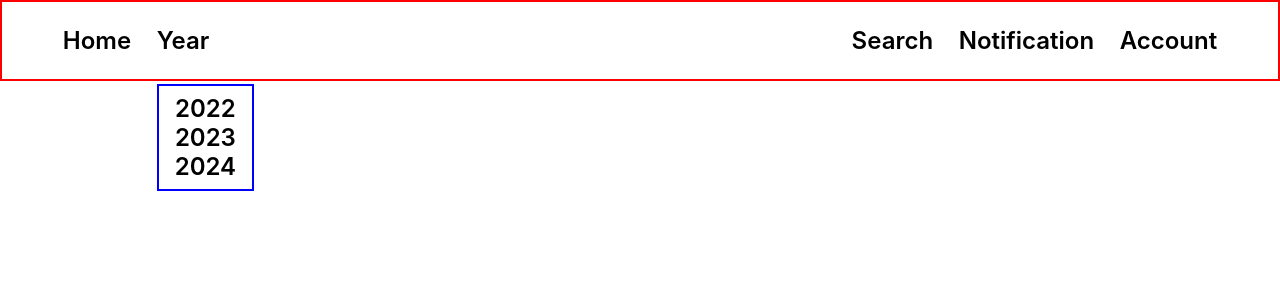
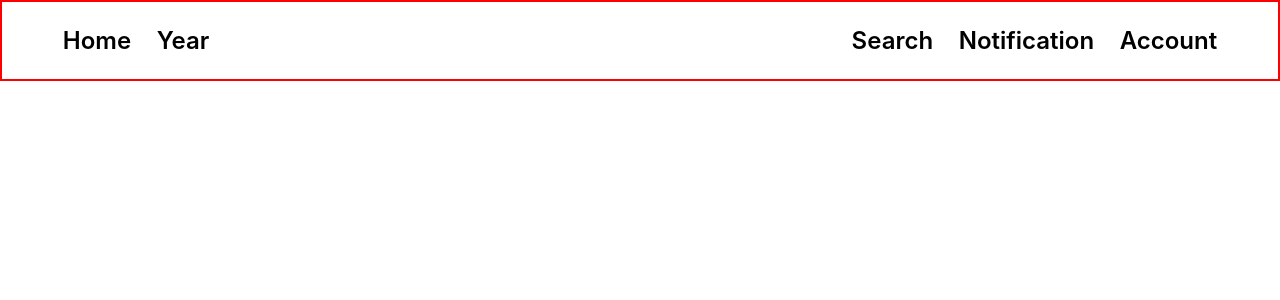
Before and after one commit to Pho-ever/upComing, a Next.js app: page /Home in a window 1280 px wide. Shown: the top 300 px of the page. Built offline with nearby package versions, Linux system fonts and the light colour scheme.

Commit message:
Home page navbar

```diff
--- a/components/_App/navbarTwo.js
+++ b/components/_App/navbarTwo.jsx
@@ -1,13 +1,12 @@
 import Link from 'next/link'
-// import { useState } from "react"
+import { useState } from "react"
 
 
-// const HandleDropdown = () => {
-//     setYearDropdown = (!yearDropdown)
-// }
 
-// const [yearDropdown, setYearDropdown] = useState(false)
 const NavbarTwo = () => {
+
+    const [isDropdown, setIsDropdown] = useState(false);
+
     return (
         <>
             <div className="navbar-two">
@@ -20,18 +19,10 @@ const NavbarTwo = () => {
                             </Link>
                         </li>
                         <li>
-                            Year
-                            <div className="navbar-two-years">
-                                <Link href="#">
-                                    <a>2022</a>
-                                </Link>
-                                <Link href="#">
-                                    <a>2023</a>
-                                </Link>
-                                <Link href="#">
-                                    <a>2024</a>
-                                </Link>
-                            </div>
+                            <p onClick={() => setIsDropdown(!isDropdown)}
+                            onMouseEnter={() => setIsDropdown(true)}
+                            onMouseLeave={() => setIsDropdown(false)}
+                            >Year</p>
                         </li>
                     </ul>
                 </div>
@@ -55,6 +46,23 @@ const NavbarTwo = () => {
                     </ul>
                 </div>
             </div>
+            { isDropdown && <div className="navbar-two-years"
+            onMouseEnter={() => setIsDropdown(true)}
+            onMouseLeave={() => setIsDropdown(false)}
+            >
+                <div className="navbar-years-list">
+                <Link href="#">
+                                <a>2022</a>
+                            </Link>
+                            <Link href="#">
+                                <a>2023</a>
+                            </Link>
+                            <Link href="#">
+                                <a>2024</a>
+                            </Link>
+                </div>
+
+                        </div>}
         </>
     );
 }
--- a/public/css/styles.css
+++ b/public/css/styles.css
@@ -98,7 +98,6 @@ NAVBAR-TWO CSS
 
 .navbar-two ul {
     display: flex;
-    /* margin: 2rem 0 0; */
     padding: 0;
 }
 
@@ -109,12 +108,23 @@ NAVBAR-TWO CSS
 }
 
 .navbar-two-years {
-    border: 2px solid blue;
+    border: 2px solid transparent;
     position: absolute;
     display: flex;
+    left: 9rem;
     flex-direction: column;
-    padding: 0.5rem 1rem;
-    margin-top: 1.8rem;
+    padding: 1.6rem 1rem 0;
+    margin-top: -2rem;
+}
+
+.navbar-years-list {
+    display: flex;
+    flex-direction: column;
+    border: 2px solid blue;
+}
+
+.navbar-years-list a {
+    padding: 0.3rem 0;
 }
 
 
```
Also changed, not shown: components/_App/navbar.jsx (renamed from components/_App/navbar.js), components/landing.jsx (renamed from components/landing.js), components/swiper.jsx (renamed from components/swiper.js), pages/Home/index.jsx (renamed from pages/Home/index.js), pages/_app.jsx (renamed from pages/_app.js), pages/api/hello.jsx (renamed from pages/api/hello.js), pages/index.jsx (renamed from pages/index.js), pages/sign-in.jsx (renamed from pages/sign-in.js).
